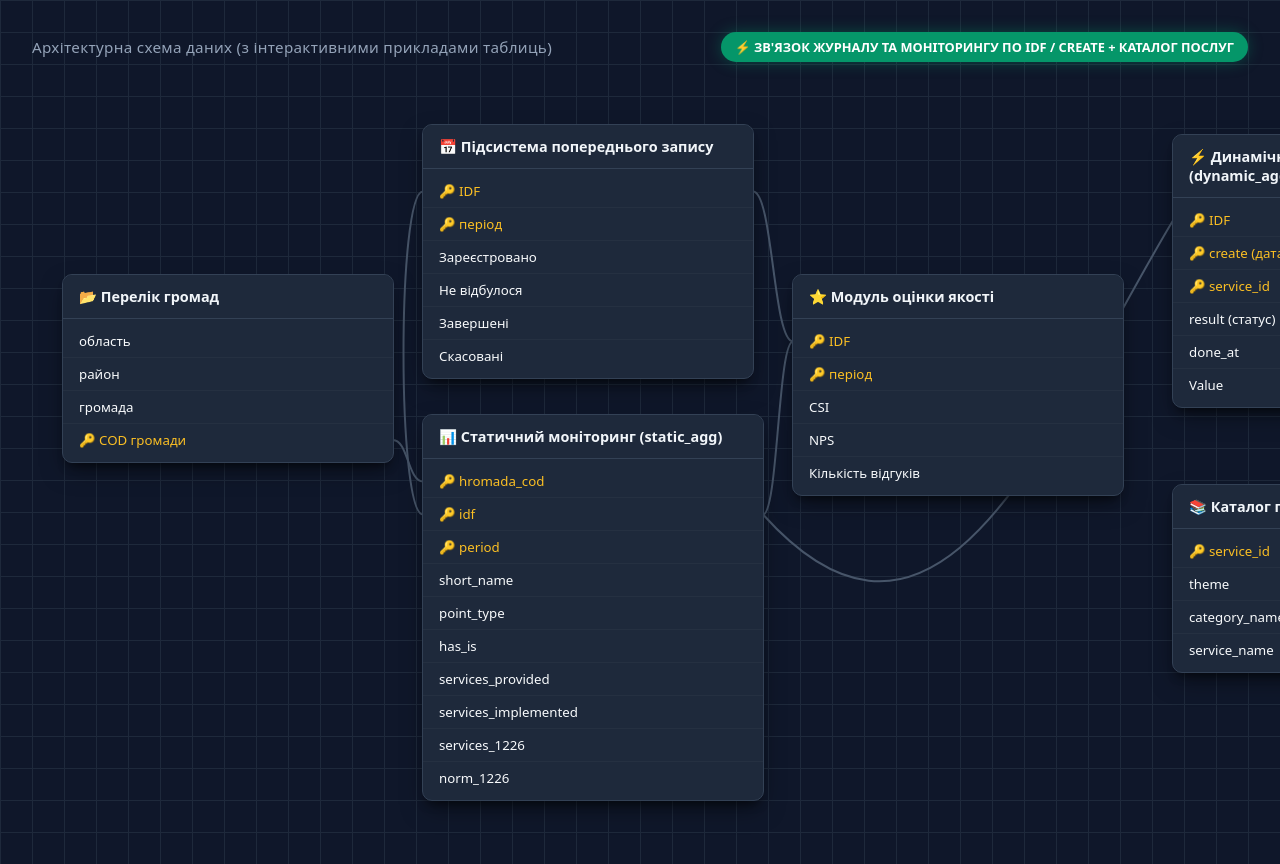
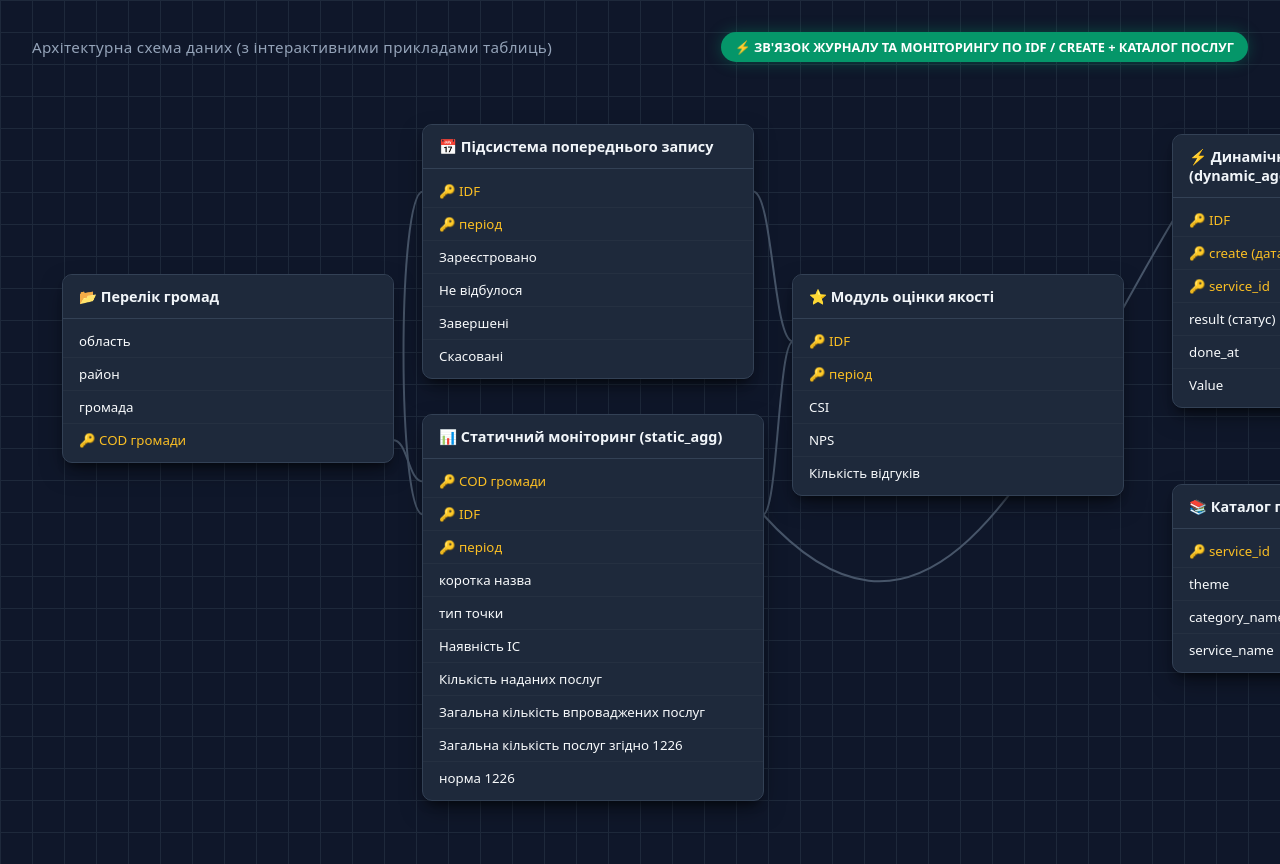
Before and after one commit to Rublenko/UA-dashboard, a plain HTML site: page index.html in a window 1280 px wide. Shown: the top 864 px of the page. Drawn offline with Linux system fonts and the light colour scheme.

Commit message:
Update index.html

```diff
--- a/index.html
+++ b/index.html
@@ -248,16 +248,16 @@
         <div class="db-card" id="card-monitoring" onclick="selectCard('monitoring')">
             <div class="db-header">📊 Статичний моніторинг (static_agg)</div>
             <div class="db-rows">
-                <div class="db-row key" id="row-monitoring-cod"><span class="field-name">🔑 hromada_cod</span></div>
-                <div class="db-row key" id="row-monitoring-idf"><span class="field-name">🔑 idf</span></div>
-                <div class="db-row key" id="row-monitoring-period"><span class="field-name">🔑 period</span></div>
-                <div class="db-row"><span>short_name</span></div>
-                <div class="db-row"><span>point_type</span></div>
-                <div class="db-row"><span>has_is</span></div>
-                <div class="db-row"><span>services_provided</span></div>
-                <div class="db-row"><span>services_implemented</span></div>
-                <div class="db-row"><span>services_1226</span></div>
-                <div class="db-row"><span>norm_1226</span></div>
+                <div class="db-row key" id="row-monitoring-cod"><span class="field-name">🔑 COD громади</span></div>
+                <div class="db-row key" id="row-monitoring-idf"><span class="field-name">🔑 IDF</span></div>
+                <div class="db-row key" id="row-monitoring-period"><span class="field-name">🔑 період</span></div>
+                <div class="db-row"><span>коротка назва</span></div>
+                <div class="db-row"><span>тип точки</span></div>
+                <div class="db-row"><span>Наявність ІС</span></div>
+                <div class="db-row"><span>Кількість наданих послуг</span></div>
+                <div class="db-row"><span>Загальна кількість впроваджених послуг</span></div>
+                <div class="db-row"><span>Загальна кількість послуг згідно 1226</span></div>
+                <div class="db-row"><span>норма 1226</span></div>
             </div>
         </div>
 
@@ -301,7 +301,7 @@
             <button class="close-btn" onclick="closeDrawer()">✕</button>
         </div>
         <div>
-            <div class="drawer-section-title">Фактичний вигляд даних (Зразок з таблиці)</div>
+            <div class="drawer-section-title">Фактичний вигляд даних у БД (Зразок з таблиці)</div>
             <div id="drawer-preview-content"></div>
         </div>
     </div>
@@ -334,7 +334,7 @@
             },
             monitoring: {
                 title: "Деталі таблиці: Статичний моніторинг (static_agg)",
-                previewHeaders: ["COD громади", "IDF", "період", "коротка назва", "тип точки", "Наявність ІС", "Кількість наданих послуг", "Впроваджено", "Послуг 1226", "Норма 1226"],
+                previewHeaders: ["hromada_cod", "idf", "period", "short_name", "point_type", "has_is", "services_provided", "services_implemented", "services_1226", "norm_1226"],
                 previewRows: [
                     ["UA46040110000093394", "SN25000022", "2026-Q1", "ЦНАП Броварської міської ради", "ЦНАП", "так", "37000", "350", "375", "410"],
                     ["UA46040110000093395", "SN23000002", "2026-Q1", "Мобільний ЦНАП №1", "Мобільний ЦНАП", "ні", "105", "18", "20", "-"]
```
